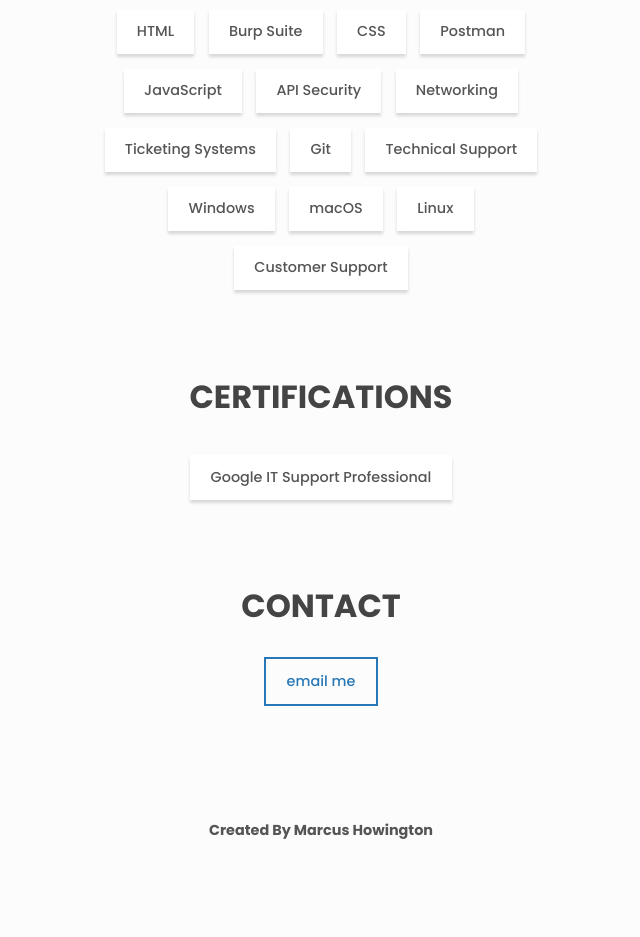
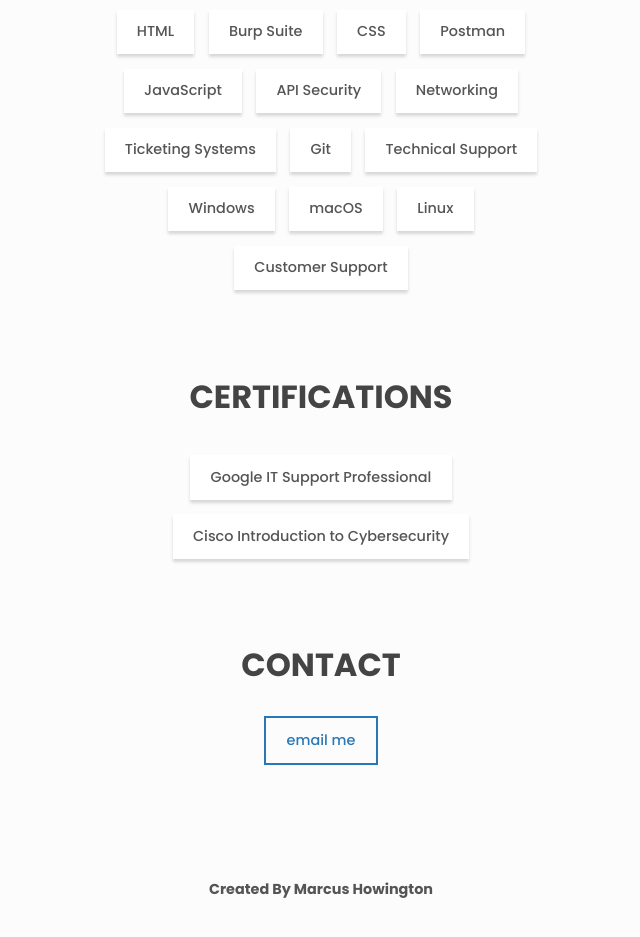
Before and after one commit to marcushowington/marcushowington.github.io, a plain HTML site: page index.html in a window 1280 px wide. Shown: the part 1494-2431 px from the top of the page, without its empty margins (319-959 px from the left). Before the commit the page ends 2384 px from the top, so only its background shows below. Drawn offline with Linux system fonts and the light colour scheme.

Commit message:
Update index.html

```diff
--- a/index.html
+++ b/index.html
@@ -213,6 +213,9 @@
             Google IT Support Professional
             </a>
           </li>
+          <li class="skills__list-item btn btn--plain">
+            <a href="https://www.credly.com/badges/7189d208-5307-4767-9c28-31d435d9f2fe/public_url" target="_blank" rel="noopener noreferrer">
+            Cisco Introduction to Cybersecurity
         </ul>
       </section>
 
```
